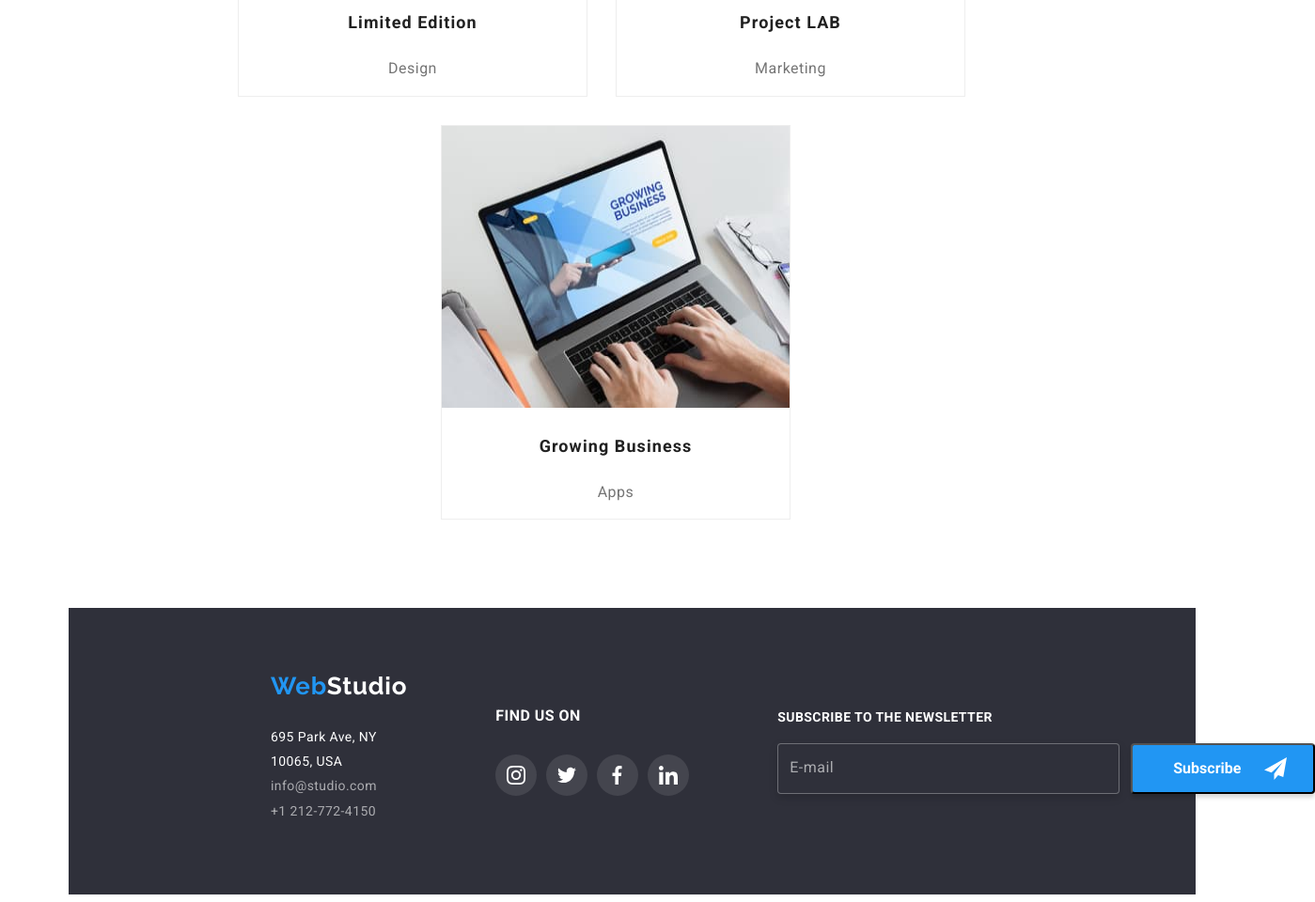
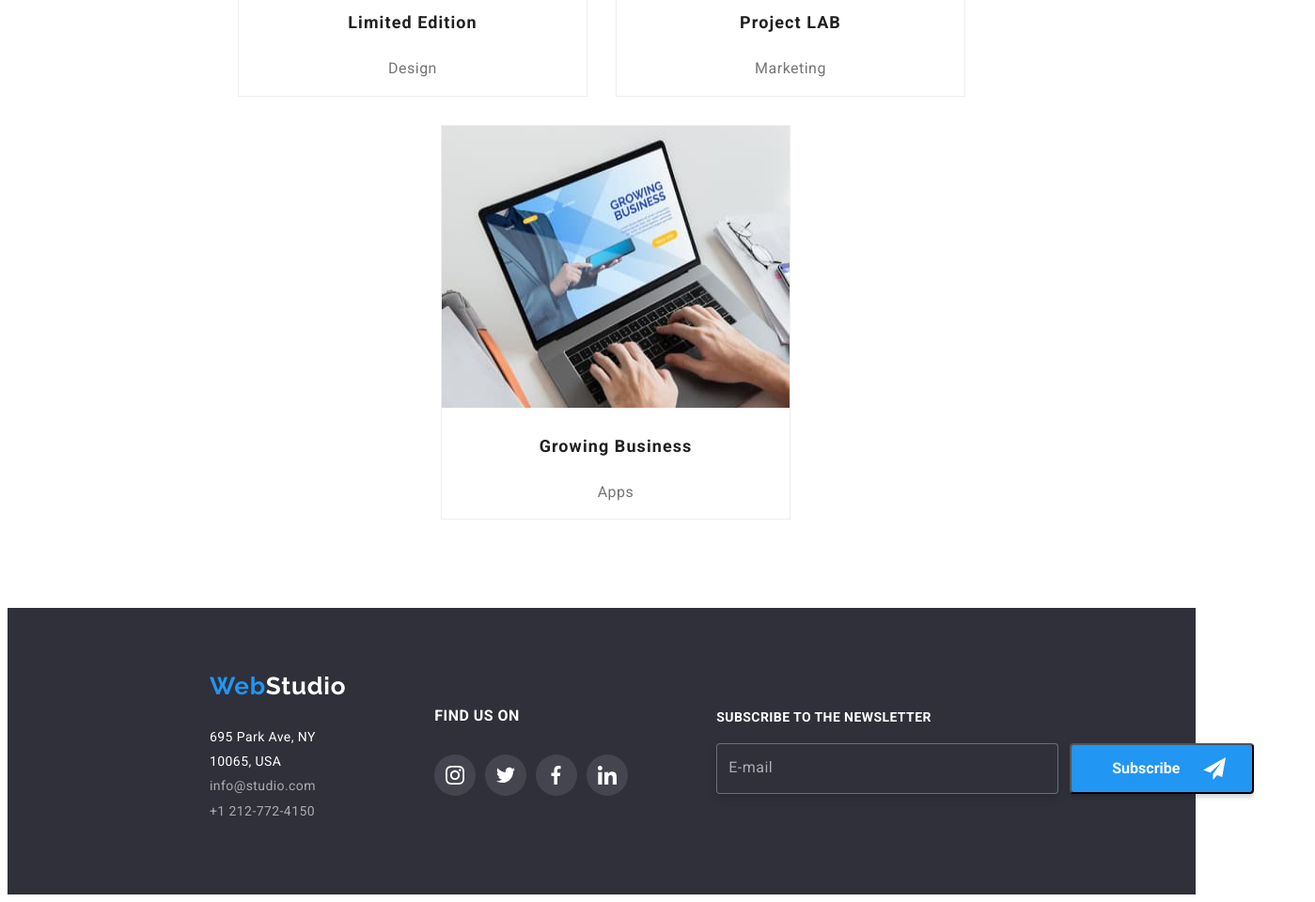
Before and after one commit to xSaizo/goit-markup-hw-06, a plain HTML site: page portfolio.html in a window 1280 px wide. Shown: the part 1959-2919 px from the top of the page at 94% size, 1399 px wide, since content can reach past the window. Drawn offline with Linux system fonts and the light colour scheme; a web font is replaced by a local one.

Commit message:
Update style.css

```diff
--- a/style.css
+++ b/style.css
@@ -144,9 +144,7 @@ ul {
   color: #2196f3;
 }
 /* Footer Section Styles */
-.portfolio-footer {
-  margin-left: 65px;
-}
+
 .webstudio-logo-footer {
   font-family: "Raleway";
   font-weight: 700;
@@ -240,7 +238,6 @@ address a:focus {
   display: flex;
   flex-direction: column;
 }
-
 .footer-form button {
   display: flex;
   align-items: center;
```
